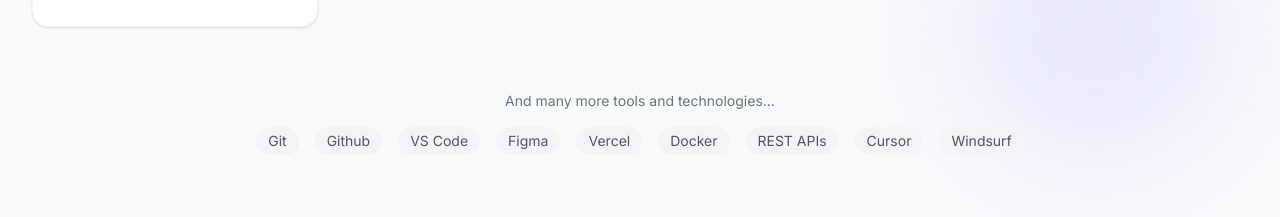
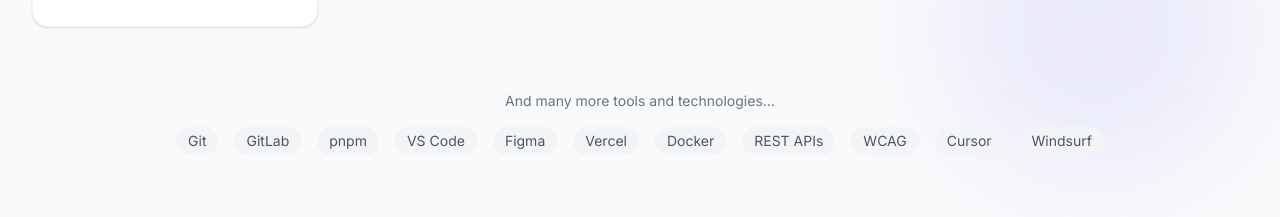
Before and after one commit to Sid-web6306/portfolio, a Next.js app: page / in a window 1280 px wide. Shown: the part 2840-3057 px from the top of the page. Built offline with nearby package versions, Linux system fonts and the light colour scheme.

Commit message:
feat: update projects & skills

```diff
--- a/src/components/projects.tsx
+++ b/src/components/projects.tsx
@@ -77,10 +77,11 @@ export function Projects() {
                     <div className="flex items-center justify-center h-full text-center text-white p-8">
                       <div>
                         <div className="text-6xl mb-4">
-                          {project.title.includes("PoleStar") ? "🚢" :
-                            project.title.includes("Dentsu") ? "📺" :
-                              project.title.includes("MarketCube") ? "🛒" :
-                                project.title.includes("Centric") ? "💪" : "🛺"}
+                          {project.title.includes("Zscaler") ? "🛡️" :
+                            project.title.includes("PoleStar") ? "🚢" :
+                              project.title.includes("Dentsu") ? "📺" :
+                                project.title.includes("MarketCube") ? "🛒" :
+                                  project.title.includes("Centric") ? "💪" : "🛺"}
                         </div>
                         <h3 className="text-2xl font-bold">{project.title}</h3>
                       </div>
--- a/src/components/skills.tsx
+++ b/src/components/skills.tsx
@@ -101,7 +101,7 @@ export function Skills() {
             And many more tools and technologies...
           </p>
           <div className="mt-4 flex items-center justify-center gap-4 flex-wrap">
-            {["Git", "Github", "VS Code", "Figma", "Vercel", "Docker", "REST APIs", "Cursor", "Windsurf"].map((tool) => (
+            {["Git", "GitLab", "pnpm", "VS Code", "Figma", "Vercel", "Docker", "REST APIs", "WCAG", "Cursor", "Windsurf"].map((tool) => (
               <span
                 key={tool}
                 className="px-3 py-1 text-sm bg-gray-100 dark:bg-gray-800 text-gray-600 dark:text-gray-400 rounded-full"
```
